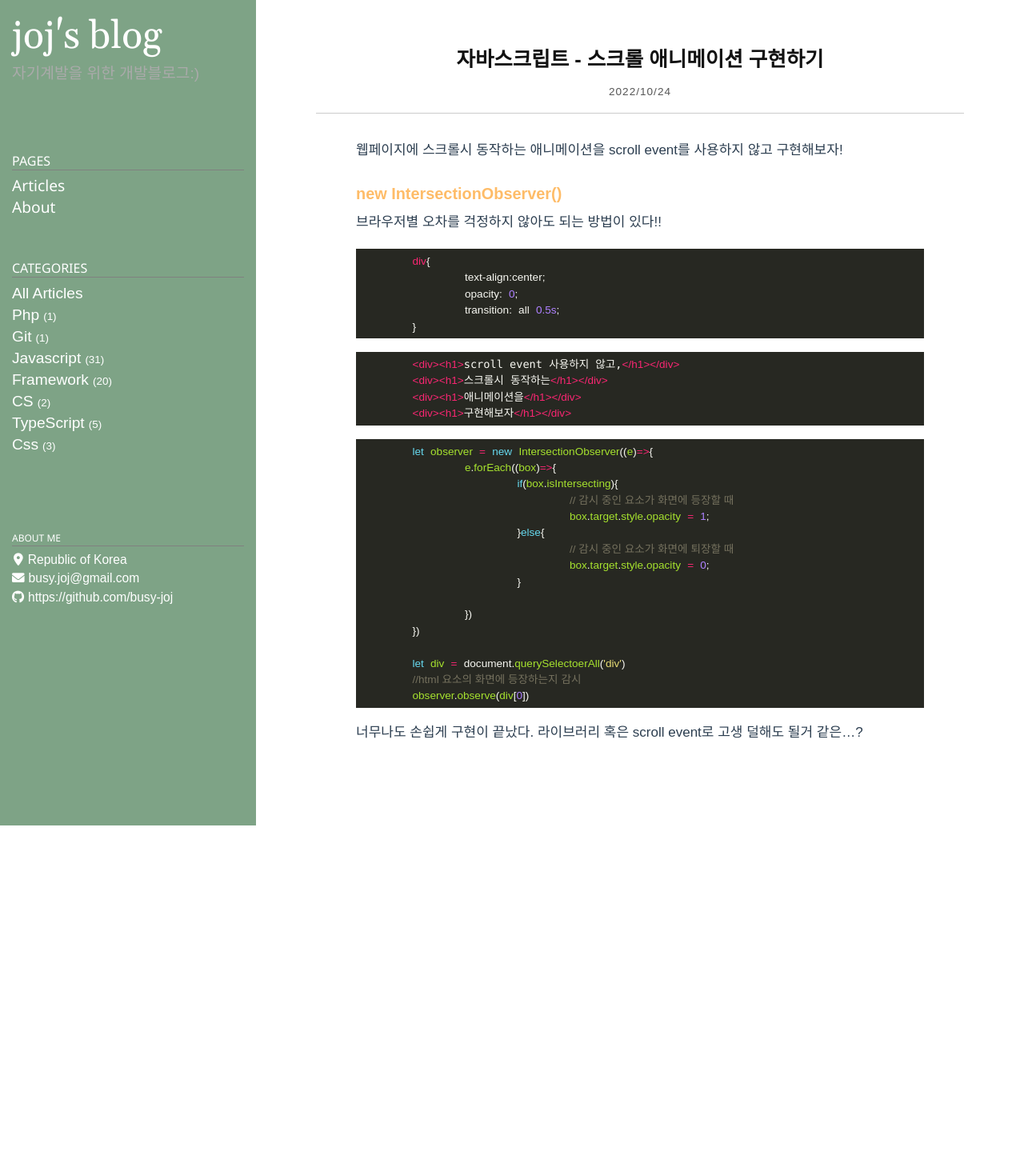
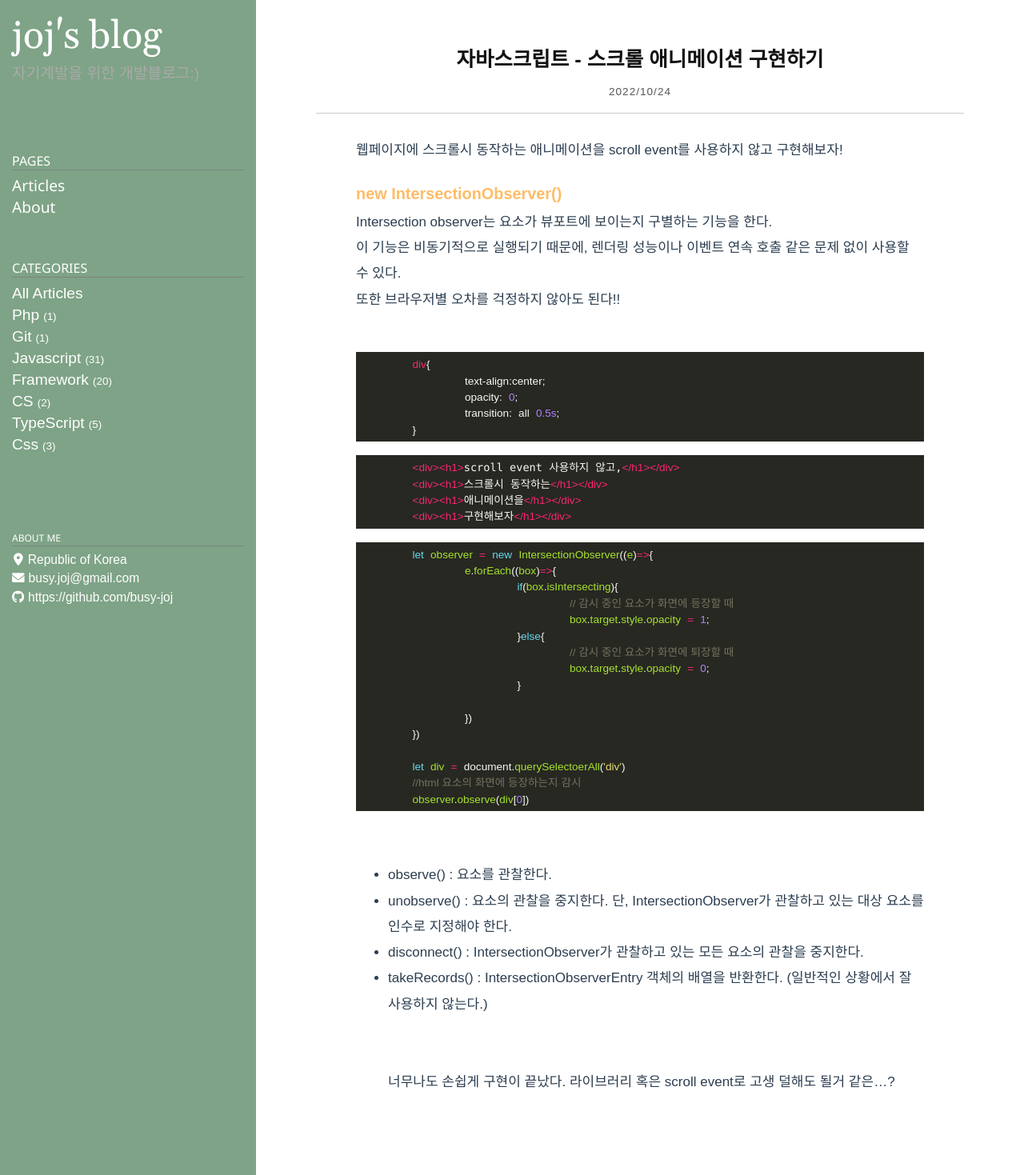
Before and after one commit to busy-joj/busy-joj.github.io, a Jekyll site: the page built from _posts/Javascript/2022-11-03-js31.markdown, in a window 1280 px wide. Shown: the whole page at 80% size. Built offline with Jekyll 4.4.1, drawn with Linux system fonts in a browser that asks for light colours; some web fonts are replaced; before the commit the page ends 1032 px from its top, so only the background shows below that.

Commit message:
포스팅 내용 추가

````diff
--- a/_posts/Javascript/2022-11-03-js31.markdown
+++ b/_posts/Javascript/2022-11-03-js31.markdown
@@ -8,8 +8,10 @@ category: Javascript
 웹페이지에 스크롤시 동작하는 애니메이션을 scroll event를 사용하지 않고 구현해보자!
 
 ### <span style="color:#febc68;font-weight:bold">new IntersectionObserver()</span>
-브라우저별 오차를 걱정하지 않아도 되는 방법이 있다!!
-
+Intersection observer는 요소가 뷰포트에 보이는지 구별하는 기능을 한다.
+이 기능은 비동기적으로 실행되기 때문에, 렌더링 성능이나 이벤트 연속 호출 같은 문제 없이 사용할 수 있다.
+또한 브라우저별 오차를 걱정하지 않아도 된다!!
+<br>
 ```css
 	div{
 		text-align:center;
@@ -43,5 +45,11 @@ category: Javascript
 	//html 요소의 화면에 등장하는지 감시
 	observer.observe(div[0])
 ```
-
+<br>
+- observe() : 요소를 관찰한다.
+- unobserve() : 요소의 관찰을 중지한다. 단, IntersectionObserver가 관찰하고 있는 대상 요소를 인수로 지정해야 한다.
+- disconnect() : IntersectionObserver가 관찰하고 있는 모든 요소의 관찰을 중지한다.
+- takeRecords() : IntersectionObserverEntry 객체의 배열을 반환한다. (일반적인 상황에서 잘 사용하지 않는다.)
+<br>
+<br>
 너무나도 손쉽게 구현이 끝났다. 라이브러리 혹은 scroll event로 고생 덜해도 될거 같은...?
````
